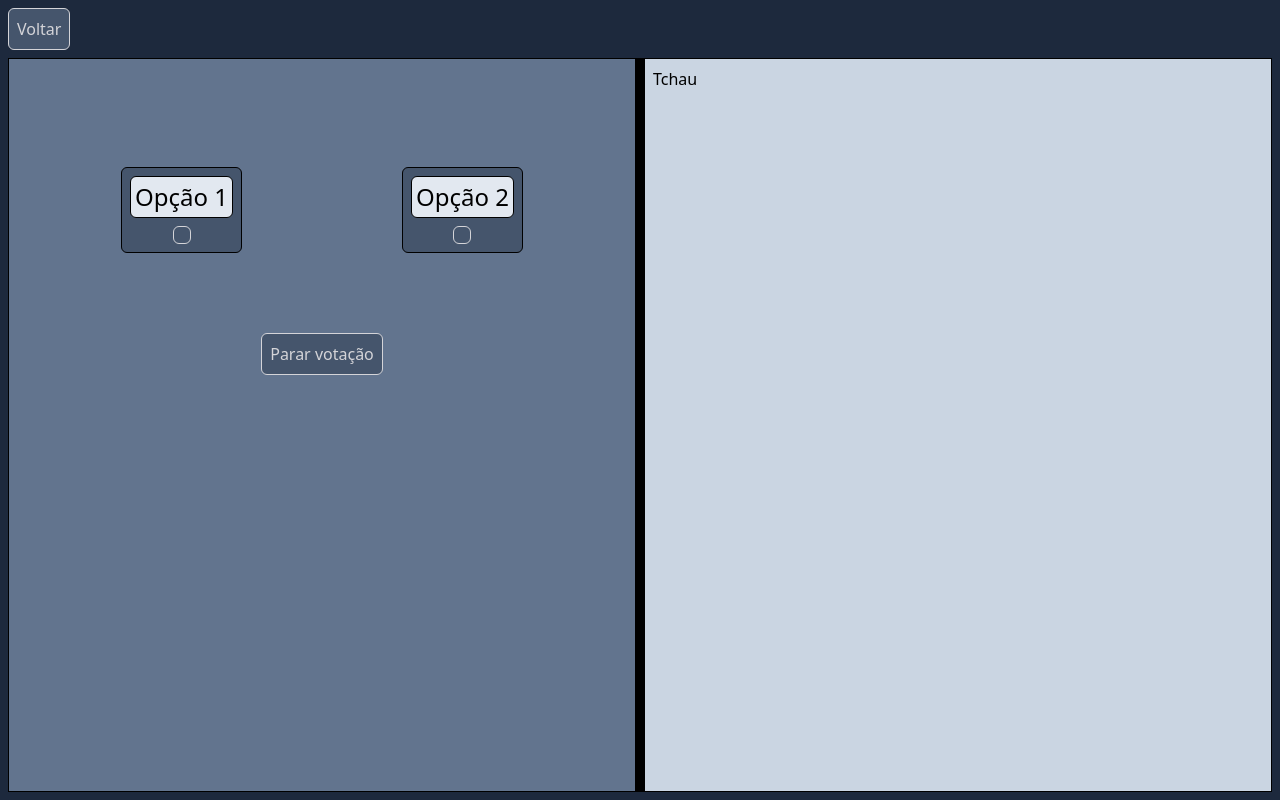
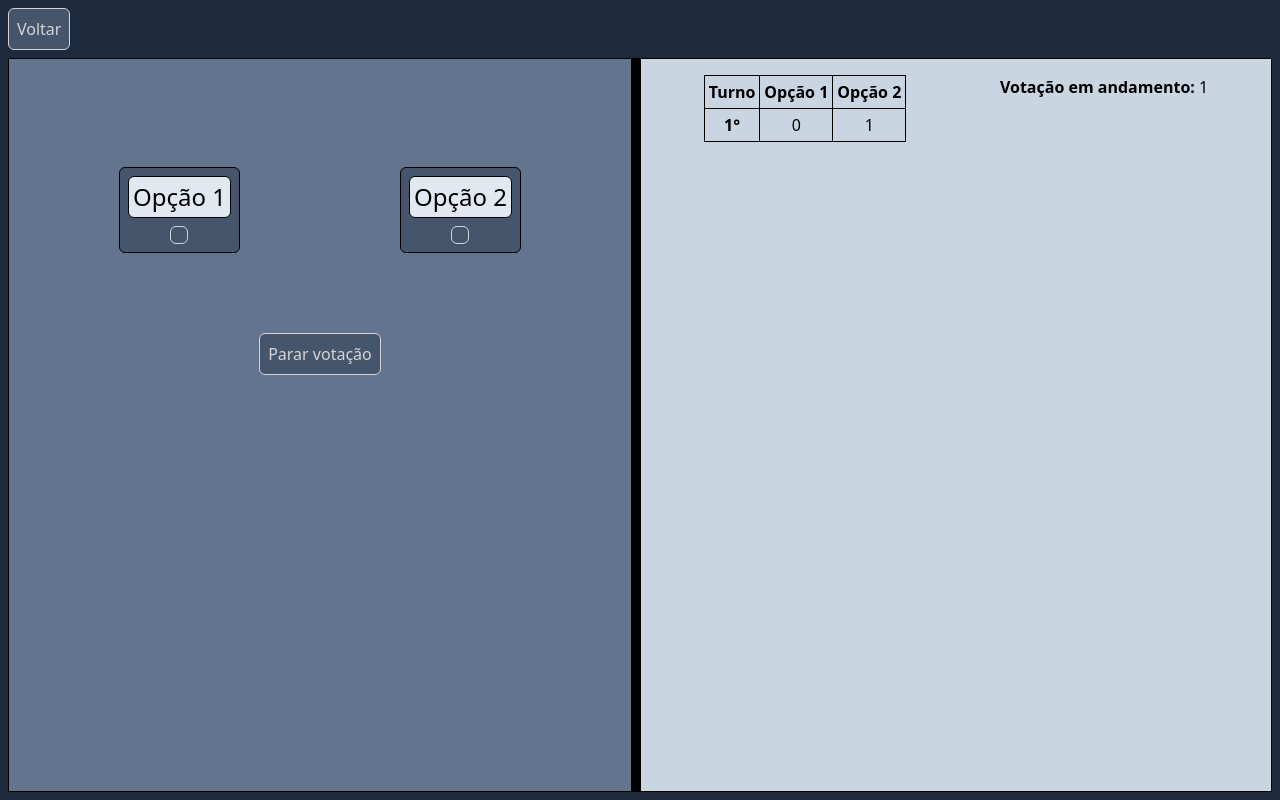
Before and after one commit to oniyudi/bynary-votation, a React (Vite) app: page /principal in a window 1280 px wide. Built offline with nearby package versions, Linux system fonts and the light colour scheme.

Commit message:
começando a tabela

```diff
--- a/src/components/ParteDireita.tsx
+++ b/src/components/ParteDireita.tsx
@@ -1,7 +1,30 @@
 function ParteDireita() {
     return (
-        <div className="bg-slate-300 h-ful w-full p-2 border">
-            Tchau
+        <div className="bg-slate-300 h-ful w-full p-4 border flex justify-around">
+            <div>
+                <table className="border border-collapse">
+                    <thead>
+                        <tr>
+                            <th scope="col" className="border p-1">Turno</th>
+                            <th scope="col" className="border p-1">Opção 1</th>
+                            <th scope="col" className="border p-1">Opção 2</th>
+                        </tr>
+                    </thead>
+                    <tbody>
+                        <tr>
+                            <th scope="row">1°</th>
+                            <td className="border p-1 text-center">0</td>
+                            <td className="border p-1 text-center">1</td>
+                        </tr>
+                    </tbody>
+                </table>
+            </div>
+            <div className="flex flex-col">
+                <div>
+                    <span className="font-bold">Votação em andamento: </span>
+                    <span>1</span>
+                </div>
+            </div>
         </div>
     )
 }
```
